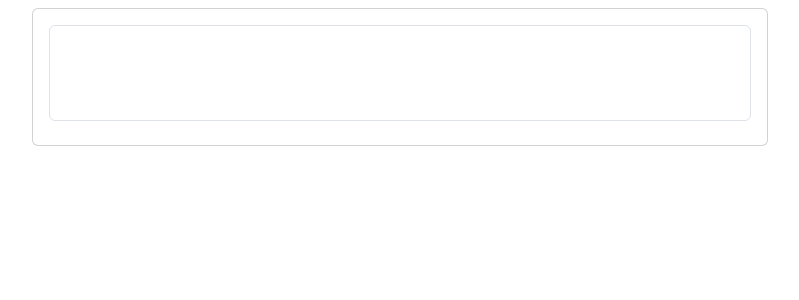
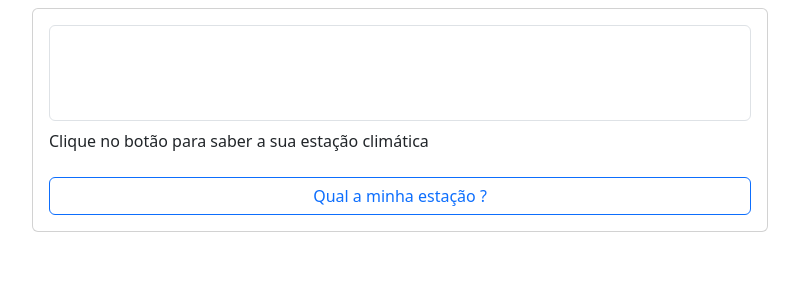
Before and after one commit to RicardoMfaria/20251_fatec_ipi_pdmt, a React (Vite) app in the folder estacao-climatica-classes/: page / in a window 1280 px wide. Shown: the top 300 px of the page, without its empty margins (240-1039 px from the left). Built offline with nearby package versions, Linux system fonts and the light colour scheme.

Commit message:
learn(ap05-react): encerra a apostila

```diff
--- a/estacao-climatica-classes/index.html
+++ b/estacao-climatica-classes/index.html
@@ -5,7 +5,7 @@
     <link rel="icon" type="image/svg+xml" href="/vite.svg" />
     <meta name="viewport" content="width=device-width, initial-scale=1.0" />
     <title>Vite + React</title>
-    <link rel="stylesheet" href="https://cdnjs.cloudflare.com/ajax/libs/font-awesome/5.15.4/css/all.min.css">
+    <link rel="stylesheet" href="https://cdnjs.cloudflare.com/ajax/libs/font-awesome/5.15.4/css/all.min.css" integrity="sha512-1ycn6IcaQQ40/MKBW2W4Rhis/DbILU74C1vSrLJxCq57o941Ym01SwNsOMqvEBFlcgUa6xLiPY/NS5R+E6ztJQ==" crossorigin="anonymous" referrerpolicy="no-referrer" />
   </head>
   <body>
     <div id="root"></div>
--- a/estacao-climatica-classes/src/App.jsx
+++ b/estacao-climatica-classes/src/App.jsx
@@ -1,4 +1,5 @@
 import React from "react"
+
 
 class App extends React.Component{
 
@@ -24,10 +25,8 @@
     //22/12
     const d3 = new Date(anoAtual, 11, 22)
     //21/03
-    const d4 = new Data(anoAtual, 2, 21)
-
+    const d4 = new Date(anoAtual, 2, 21)
     const estaNoSul = latitude < 0
-
     if (data >= d1 && data < d2)
       return estaNoSul ? 'Inverno' : 'Verão'
     if (data >= d2 && data < d3)
@@ -35,12 +34,11 @@
     if (data >= d3 || data < d4)
       return estaNoSul ? 'Verão' : 'Inverno'
     return estaNoSul ? 'Outono' : 'Primavera'
-
   }
 
   icones = {
     'Primavera' : 'seedling',
-    'Verão' : 'clouds-sun',
+    'Verão' : 'sun',
     'Outono' : 'tree',
     'Inverno' : 'snowflake'
   }
@@ -61,7 +59,10 @@
         })
       },
       (erro) => {
-
+        console.log(erro)
+        this.setState({
+          mensagemDeErro: 'Tente novamente mais tarde'
+        })
       }
     )
   }
@@ -75,11 +76,35 @@
           <div className="col-md-8">
             <div className="card">
               <div className="card-body">
+
                 <div
                   className="d-flex align-items-center border rounded mb-2"
                   style={{height: '6rem'}}>
-                    <i className={`fa-solid fa-5x fa-${this.state.icone}`}></i>
+                    <i className={`fas fa-5x fa-${this.state.icone}`}></i>
+                    <p className="w-75 ms-3 text-center fs-1">{this.state.estacao}
+                    </p>
                 </div>
+
+                <div>
+                  <p className="text">
+                    {
+                      this.state.latitude ?
+                      `Coordenadas: ${this.state.latitude},${this.state.longitute}. Data: ${this.state.data}.`
+                      :
+                      this.state.mensagemDeErro ?
+                      `${this.state.mensagemDeErro}`
+                      :
+                        `Clique no botão para saber a sua estação climática`
+                    }
+                  </p>
+                </div>
+
+                <button
+                  onClick={this.obterLocalizacao}
+                  className='btn btn-outline-primary w-100 mt-2'>
+                    Qual a minha estação ?
+                </button>
+
               </div>
             </div>
           </div>
```
